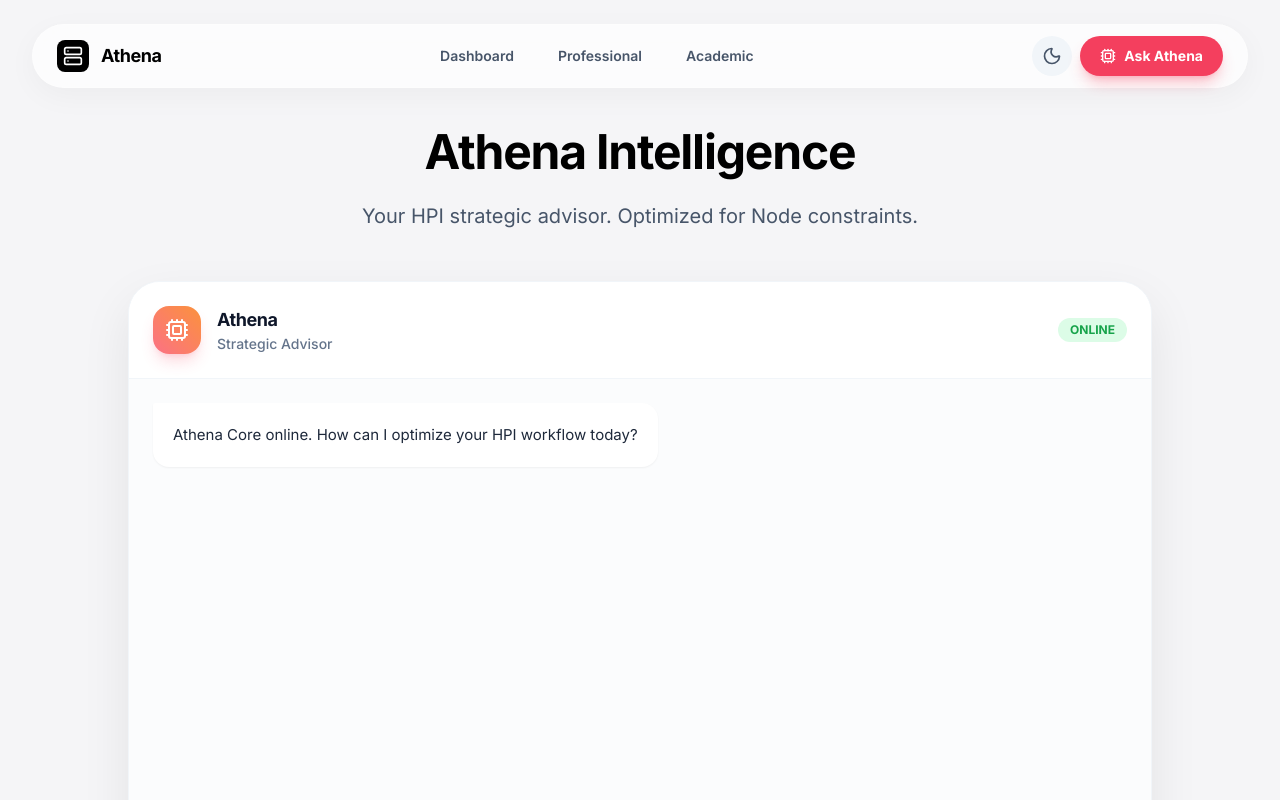
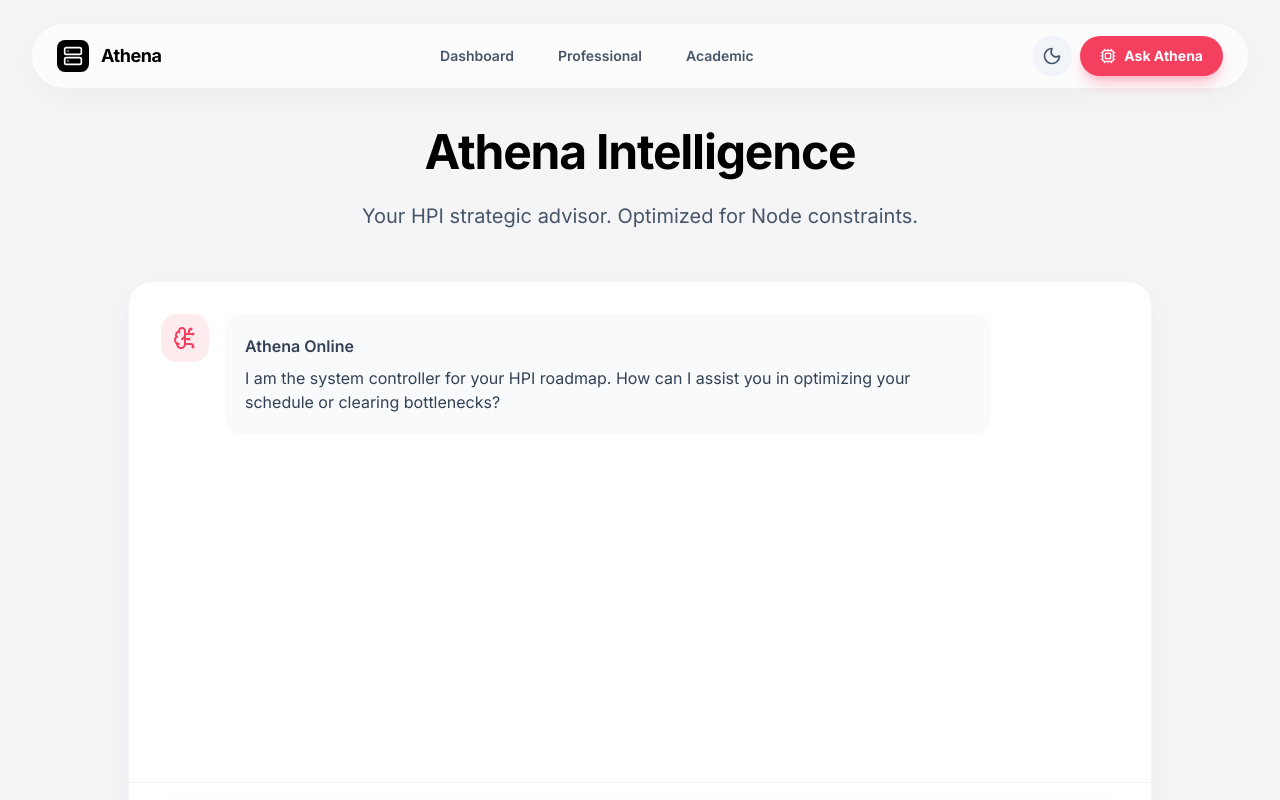
Before and after one commit to kwisdomk/aslfrontend, a React (Vite) app: page / in a window 1280 px wide. Both pictures are taken after a click on the button "Ask Athena". Shown: the top 800 px of the page. Built offline with nearby package versions, Linux system fonts and the light colour scheme.

Commit message:
refactor: Update AthenaChat component

```diff
--- a/components/AthenaChat.tsx
+++ b/components/AthenaChat.tsx
@@ -1,119 +1,123 @@
-import React, { useState, useRef, useEffect } from 'react';
-import { sendMessage } from '../services/geminiService';
-import { ChatMessage } from '../types';
-import { Send, Bot, User, Loader2, Sparkles, Cpu, ArrowUp } from 'lucide-react';
+
+import React, { useState, useEffect, useRef } from 'react';
+import { CornerDownLeft, Loader2, User, BrainCircuit } from 'lucide-react';
+import { sendMessageToAthena } from '../services/geminiService';
+
+type Message = {
+  sender: 'user' | 'athena';
+  text: string;
+};
 
 const AthenaChat: React.FC = () => {
+  const [messages, setMessages] = useState<Message[]>([]);
   const [input, setInput] = useState('');
-  const [messages, setMessages] = useState<ChatMessage[]>([
-    {
-      id: 'init',
-      role: 'model',
-      text: 'Athena Core online. How can I optimize your HPI workflow today?',
-      timestamp: new Date()
-    }
-  ]);
-  const [loading, setLoading] = useState(false);
-  const scrollRef = useRef<HTMLDivElement>(null);
+  const [isLoading, setIsLoading] = useState(false);
+  const chatContainerRef = useRef<HTMLDivElement>(null);
 
   useEffect(() => {
-    if (scrollRef.current) {
-      scrollRef.current.scrollTop = scrollRef.current.scrollHeight;
+    // Scroll to the bottom of the chat container when new messages are added
+    if (chatContainerRef.current) {
+      chatContainerRef.current.scrollTop = chatContainerRef.current.scrollHeight;
     }
   }, [messages]);
 
-  const handleSend = async () => {
-    if (!input.trim()) return;
+  const handleSend = async (e: React.FormEvent) => {
+    e.preventDefault();
+    if (!input.trim() || isLoading) return;
 
-    const userMsg: ChatMessage = {
-      id: Date.now().toString(),
-      role: 'user',
-      text: input,
-      timestamp: new Date()
+    const userMessage: Message = { sender: 'user', text: input };
+    setMessages(prev => [...prev, userMessage]);
+    setInput('');
+    setIsLoading(true);
+
+    try {
+      const athenaResponse = await sendMessageToAthena(input);
+      const aiMessage: Message = { sender: 'athena', text: athenaResponse };
+      setMessages(prev => [...prev, aiMessage]);
+    } catch (error) {
+      console.error("Failed to get response from Athena:", error);
+      const errorMessage: Message = {
+        sender: 'athena',
+        text: "SYSTEM ALERT: Connection to Intelligence Core failed. Please check console.",
       };
-
-    setMessages(prev => [...prev, userMsg]);
-    setInput('');
-    setLoading(true);
-
-    const responseText = await sendMessage(input);
-
-    const modelMsg: ChatMessage = {
-      id: (Date.now() + 1).toString(),
-      role: 'model',
-      text: responseText,
-      timestamp: new Date()
-    };
-
-    setMessages(prev => [...prev, modelMsg]);
-    setLoading(false);
+      setMessages(prev => [...prev, errorMessage]);
+    } finally {
+      setIsLoading(false);
+    }
   };
 
   return (
-    <div className="flex flex-col h-[700px] bg-white dark:bg-[#1C1C1E] rounded-[32px] overflow-hidden shadow-[0_20px_50px_rgb(0,0,0,0.08)] dark:shadow-black/50 border border-slate-100 dark:border-white/5">
-      {/* Header */}
-      <div className="bg-white/80 dark:bg-[#1C1C1E]/80 backdrop-blur-xl p-6 border-b border-slate-100 dark:border-white/5 flex items-center justify-between sticky top-0 z-10">
-        <div className="flex items-center space-x-4">
-          <div className="w-12 h-12 bg-gradient-to-tr from-rose-400 to-orange-400 rounded-2xl flex items-center justify-center shadow-lg shadow-rose-500/20">
-            <Cpu className="w-6 h-6 text-white" />
+    <div className='bg-white dark:bg-[#1C1C1E] rounded-3xl shadow-[0_8px_30px_rgb(0,0,0,0.04)] dark:shadow-none border border-slate-100 dark:border-white/5'>
+      <div ref={chatContainerRef} className='h-[500px] p-8 overflow-y-auto'>
+        <div className="space-y-8">
+          {/* Initial Message from Athena */}
+          {messages.length === 0 && (
+              <div className="flex items-start gap-4">
+                <div className="flex-shrink-0 w-12 h-12 bg-rose-500/10 text-rose-500 rounded-2xl flex items-center justify-center">
+                    <BrainCircuit className="w-6 h-6" />
                 </div>
-          <div>
-            <h3 className="font-bold text-lg text-slate-900 dark:text-white tracking-tight">Athena</h3>
-            <p className="text-sm text-slate-500 dark:text-slate-400 font-medium">Strategic Advisor</p>
+                <div className="bg-slate-50 dark:bg-white/5 rounded-2xl p-5 text-slate-700 dark:text-slate-300 w-full md:w-4/5">
+                    <p className="font-semibold mb-2">Athena Online</p>
+                    <p>I am the system controller for your HPI roadmap. How can I assist you in optimizing your schedule or clearing bottlenecks?</p>
                 </div>
               </div>
-        <div className="px-3 py-1 bg-green-100 dark:bg-green-500/20 text-green-600 dark:text-green-400 text-xs font-bold rounded-full">
-            ONLINE
+          )}
+
+          {messages.map((msg, index) => (
+            <div key={index} className={`flex items-start gap-4 ${msg.sender === 'user' ? 'justify-end' : ''}`}>
+              {msg.sender === 'athena' && (
+                <div className="flex-shrink-0 w-12 h-12 bg-rose-500/10 text-rose-500 rounded-2xl flex items-center justify-center">
+                    <BrainCircuit className="w-6 h-6" />
                 </div>
+              )}
+
+              <div className={`rounded-2xl p-5 w-full md:w-4/5 ${msg.sender === 'user'
+                  ? 'bg-blue-500 text-white order-last'
+                  : 'bg-slate-50 dark:bg-white/5 text-slate-700 dark:text-slate-300'
+                }`}>
+                <p>{msg.text}</p>
               </div>
 
-      {/* Messages */}
-      <div ref={scrollRef} className="flex-1 overflow-y-auto p-6 space-y-6 bg-slate-50/50 dark:bg-black/20">
-        {messages.map((msg) => (
-          <div
-            key={msg.id}
-            className={`flex ${msg.role === 'user' ? 'justify-end' : 'justify-start'}`}
-          >
-            <div
-              className={`max-w-[80%] p-5 rounded-2xl shadow-sm leading-relaxed text-[15px] ${
-                msg.role === 'user'
-                  ? 'bg-blue-600 text-white rounded-tr-sm'
-                  : 'bg-white dark:bg-[#2C2C2E] text-slate-800 dark:text-slate-100 rounded-tl-sm'
-              }`}
-            >
-              {msg.text}
+              {msg.sender === 'user' && (
+                <div className="flex-shrink-0 w-12 h-12 bg-slate-100 dark:bg-white/10 text-slate-500 rounded-2xl flex items-center justify-center">
+                    <User className="w-6 h-6" />
                 </div>
+              )}
             </div>
           ))}
-        {loading && (
-          <div className="flex justify-start">
-            <div className="bg-white dark:bg-[#2C2C2E] rounded-2xl p-4 shadow-sm flex items-center space-x-3">
-                <Loader2 className="w-5 h-5 text-slate-400 animate-spin" />
-                <span className="text-sm text-slate-500 dark:text-slate-400 font-medium">Athena is thinking...</span>
+
+          {isLoading && (
+            <div className="flex items-start gap-4">
+               <div className="flex-shrink-0 w-12 h-12 bg-rose-500/10 text-rose-500 rounded-2xl flex items-center justify-center">
+                    <BrainCircuit className="w-6 h-6" />
+                </div>
+              <div className="bg-slate-50 dark:bg-white/5 rounded-2xl p-5 flex items-center gap-3 w-4/5">
+                <Loader2 className="w-5 h-5 animate-spin text-rose-500" />
+                <span className="text-slate-500 dark:text-slate-400 italic">Athena is processing...</span>
               </div>
             </div>
           )}
         </div>
+      </div>
 
-      {/* Input */}
-      <div className="p-6 bg-white dark:bg-[#1C1C1E] border-t border-slate-100 dark:border-white/5">
-        <div className="flex items-center space-x-3 bg-slate-100 dark:bg-[#2C2C2E] rounded-full px-2 py-2">
+      <div className="p-4 border-t border-slate-100 dark:border-white/5">
+        <form onSubmit={handleSend} className="relative">
           <input
             type="text"
             value={input}
             onChange={(e) => setInput(e.target.value)}
-            onKeyDown={(e) => e.key === 'Enter' && handleSend()}
-            placeholder="Ask anything..."
-            className="flex-1 bg-transparent border-none focus:ring-0 text-slate-800 dark:text-white px-4 placeholder-slate-400"
+            placeholder="Ask Athena for strategic advice... (e.g., 'What is my primary focus?')"
+            className="w-full bg-slate-50 dark:bg-white/5 h-14 rounded-full pl-6 pr-20 text-slate-900 dark:text-white placeholder:text-slate-400 focus:outline-none focus:ring-2 focus:ring-rose-500/50 transition-all"
+            disabled={isLoading}
           />
           <button
-            onClick={handleSend}
-            disabled={loading}
-            className="bg-blue-600 hover:bg-blue-700 text-white p-3 rounded-full transition-all disabled:opacity-50 disabled:scale-95 shadow-md flex items-center justify-center"
+            type="submit"
+            disabled={isLoading || !input.trim()}
+            className="absolute right-3 top-1/2 -translate-y-1/2 w-10 h-10 bg-rose-500 text-white rounded-full flex items-center justify-center hover:bg-rose-600 disabled:bg-slate-300 dark:disabled:bg-slate-600 transition-all disabled:cursor-not-allowed"
           >
-            <ArrowUp className="w-5 h-5" />
+            <CornerDownLeft className="w-5 h-5" />
           </button>
-        </div>
+        </form>
       </div>
     </div>
   );
```
Lines whose indentation alone changed are shown as unchanged.
